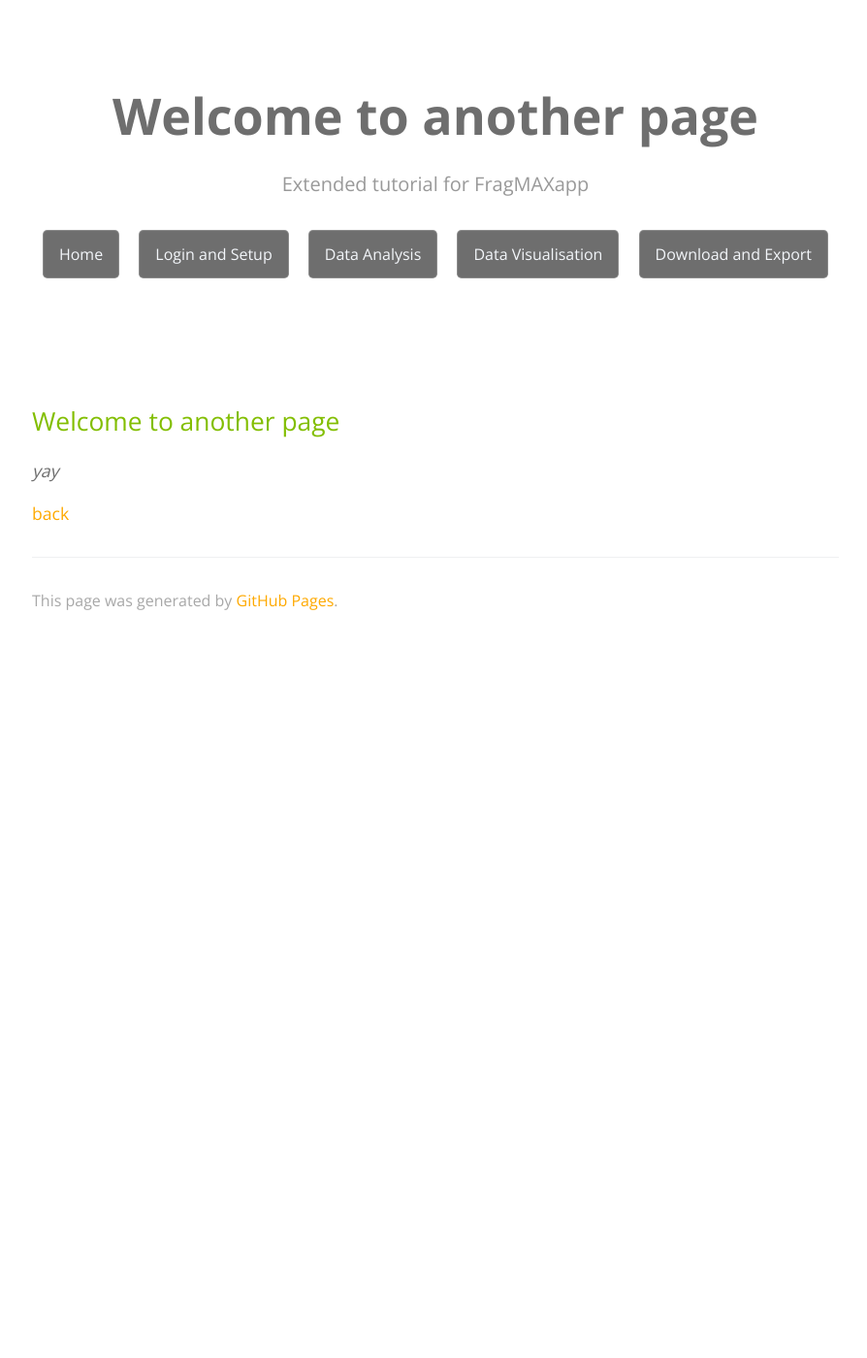
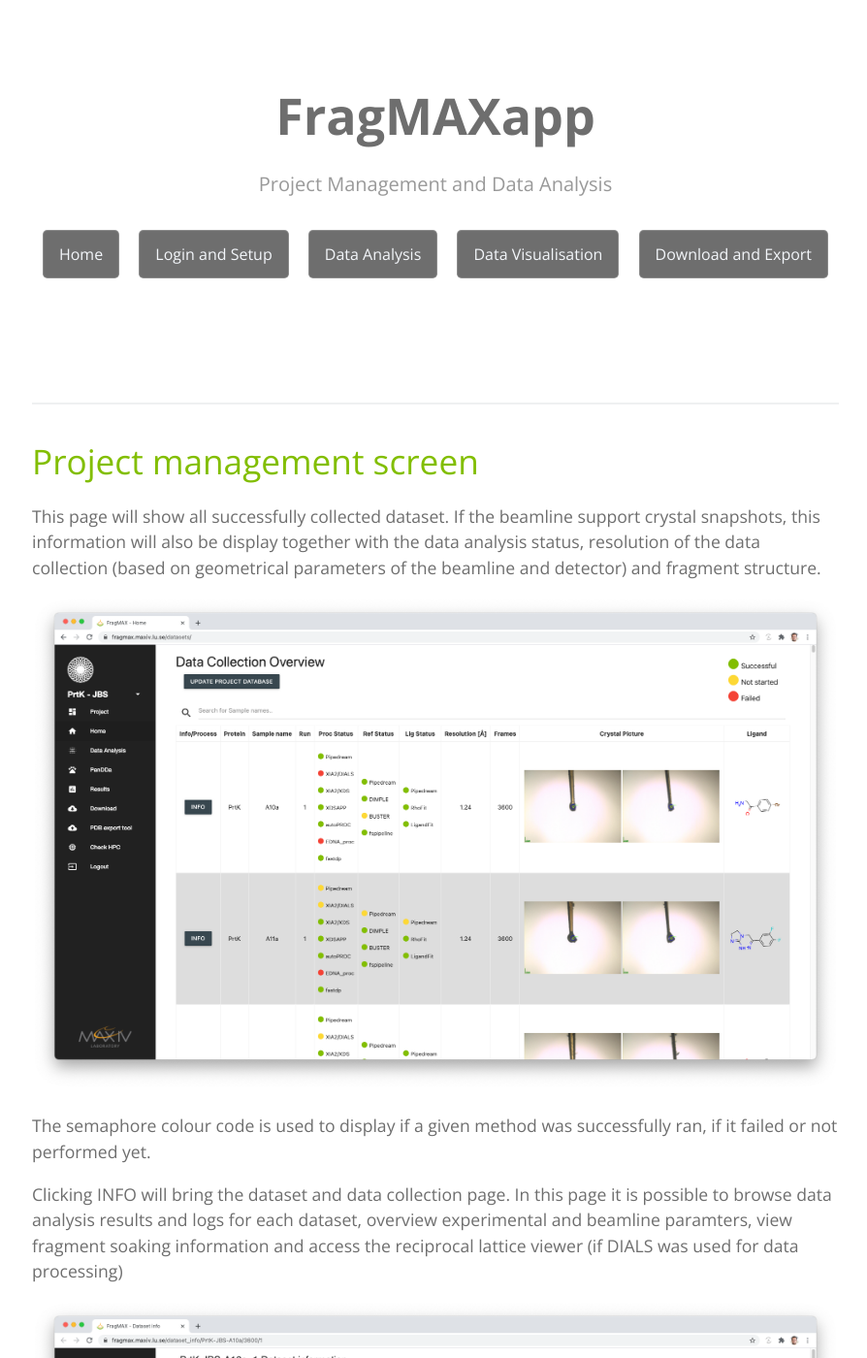
Before and after one commit to FragMAX/fragmax.github.io, a Jekyll site: the page built from analysis.md, in a window 1280 px wide and 1400 px high. Shown: the whole window at 97% size, without its empty margins (191-1085 px from the left). Built offline with Jekyll 4.4.1, drawn with Linux system fonts in a browser that asks for light colours; our own code applies the rules of GitHub Pages for plain Markdown files.

Commit message:
Added data analysis

```diff
--- a/analysis.md
+++ b/analysis.md
@@ -1,10 +1,26 @@
 ---
 layout: default
-description: Extended tutorial for FragMAXapp
+title: FragMAXapp
+description: Project Management and Data Analysis
 ---
 
-## Welcome to another page
+***
 
-_yay_
+# Project management screen
 
-[back](./)
+This page will show all successfully collected dataset. If the beamline support crystal snapshots, this information will also be display together with the data analysis status, resolution of the data collection (based on geometrical parameters of the beamline and detector) and fragment structure.
+
+![HOME](https://raw.githubusercontent.com/FragMAX/fragmax.github.io/master/assets/img/home-page.png)
+
+The semaphore colour code is used to display if a given method was successfully ran, if it failed or not performed yet.
+
+Clicking INFO will bring the dataset and data collection page. In this page it is possible to browse data analysis results and logs for each dataset, overview experimental and beamline paramters, view fragment soaking information and access the reciprocal lattice viewer (if DIALS was used for data processing)
+
+![info1](https://raw.githubusercontent.com/FragMAX/fragmax.github.io/master/assets/img/info1.png)
+![info2](https://raw.githubusercontent.com/FragMAX/fragmax.github.io/master/assets/img/info2.png)
+![info3](https://raw.githubusercontent.com/FragMAX/fragmax.github.io/master/assets/img/info3.png)
+![info4](https://raw.githubusercontent.com/FragMAX/fragmax.github.io/master/assets/img/info4.png)
+
+
+
+# Data analysis
```
Also changed, not shown: quicktutorial.md (+25 -0 lines), assets/img/home-page.png (added), assets/img/info1.png (added), assets/img/info2.png (added), assets/img/info3.png (added), assets/img/info4.png (added).
